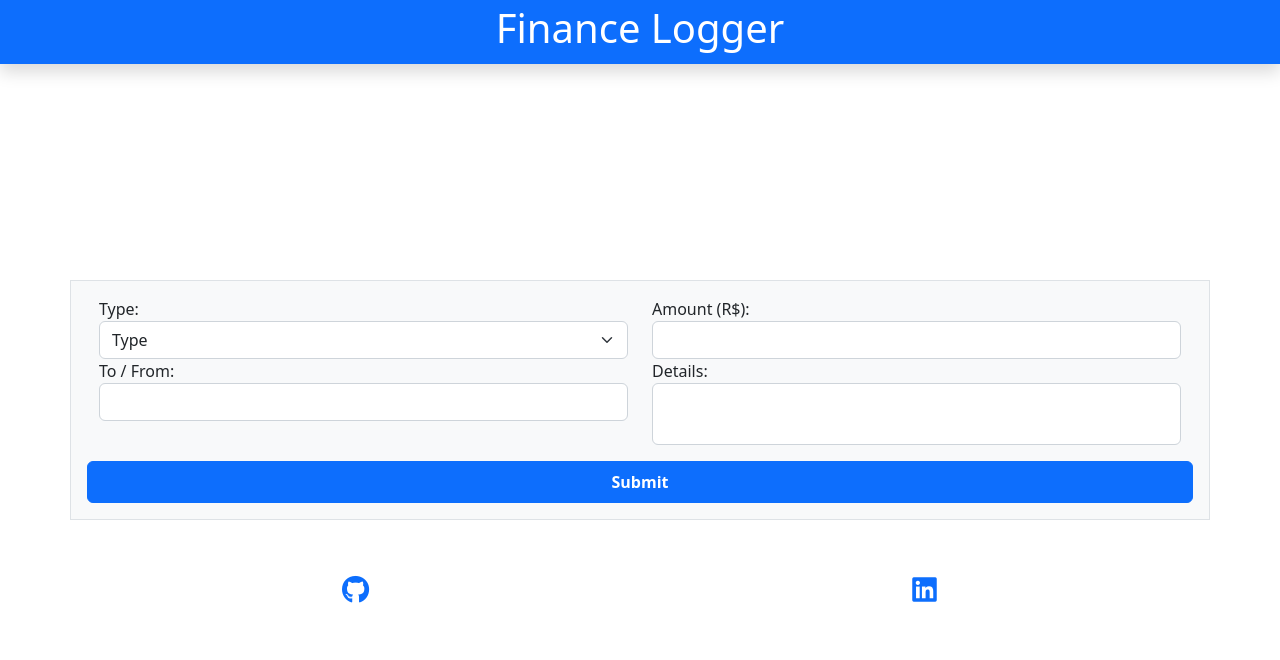
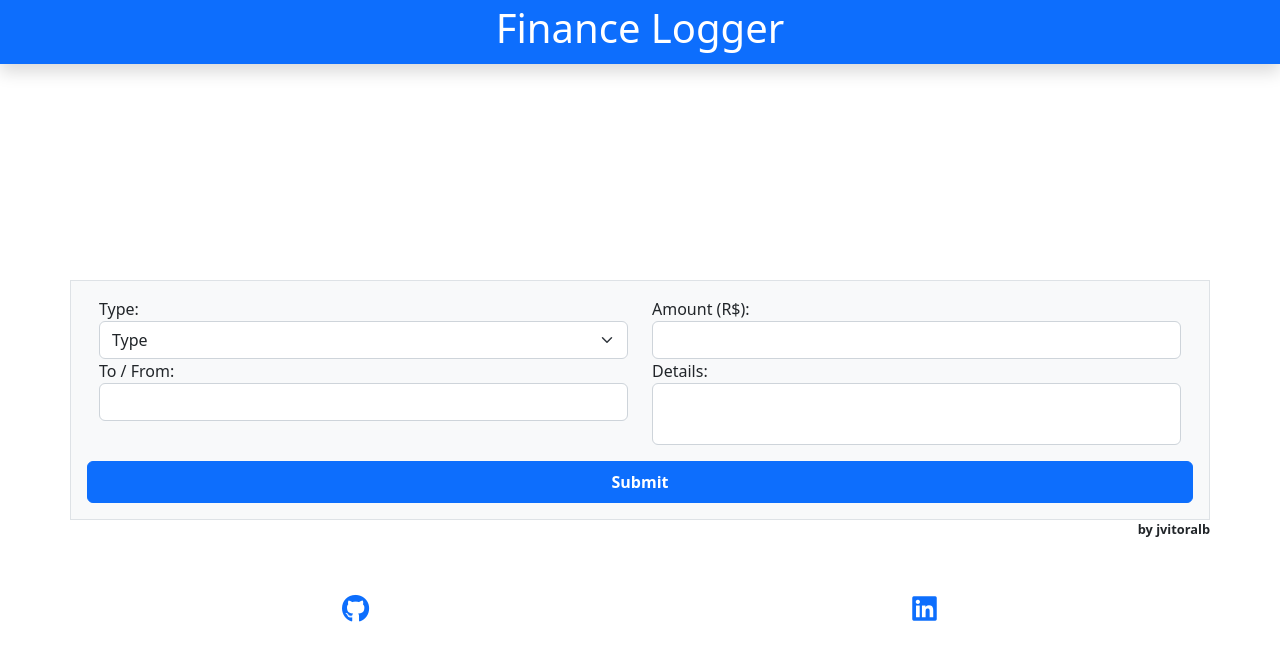
Before and after one commit to jvitoralb/TutorialProject-TS, a plain HTML site: page index.html in a window 1280 px wide. Drawn offline with nearby package versions, Linux system fonts and the light colour scheme.

Commit message:
credit and style

```diff
--- a/dist/style.css
+++ b/dist/style.css
@@ -17,3 +17,7 @@ input::-webkit-inner-spin-button {
 .log-form textarea {
     resize: none;
 }
+
+.credit {
+    font-size: 0.8rem;
+}
--- a/index.html
+++ b/index.html
@@ -20,7 +20,6 @@
             </div>
         </div>
     </header>
-
     <main id="main">
         <div class="container">
             <div class="row mt-3 overflow-auto logs-book">
@@ -47,6 +46,11 @@
                 </div>
                 <button type="submit" id="submit-form" class="btn mt-3 py-2 btn-primary fw-semibold">Submit</button>
             </form>
+            <div class="row fw-semibold credit">
+                <div class="col p-0 d-flex justify-content-end">
+                    by jvitoralb
+                </div>
+            </div>
         </div>
     </main>
     <footer id="footer">
```
